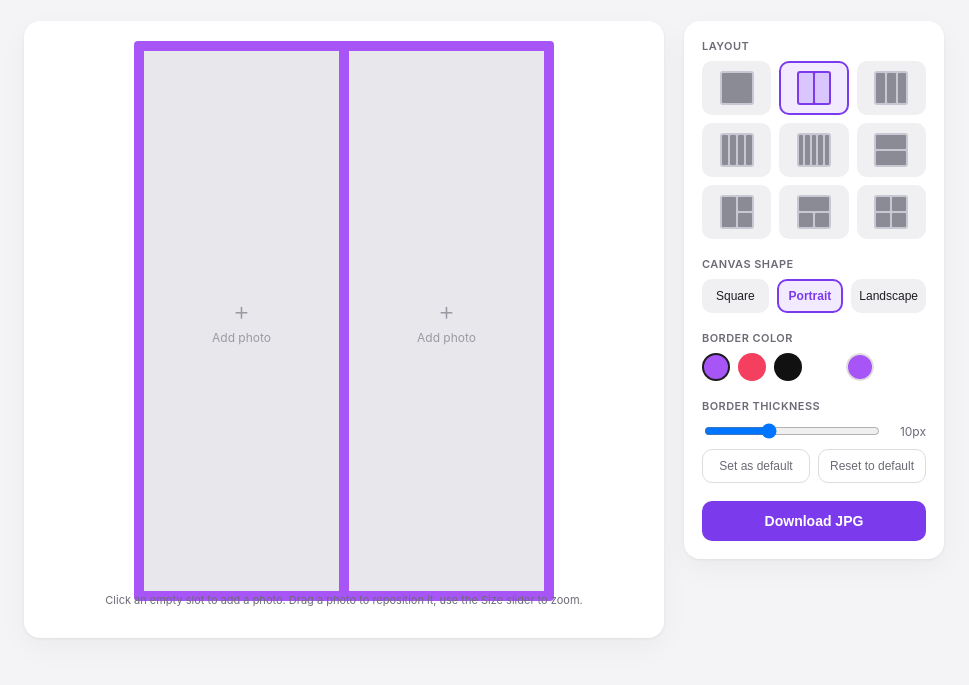
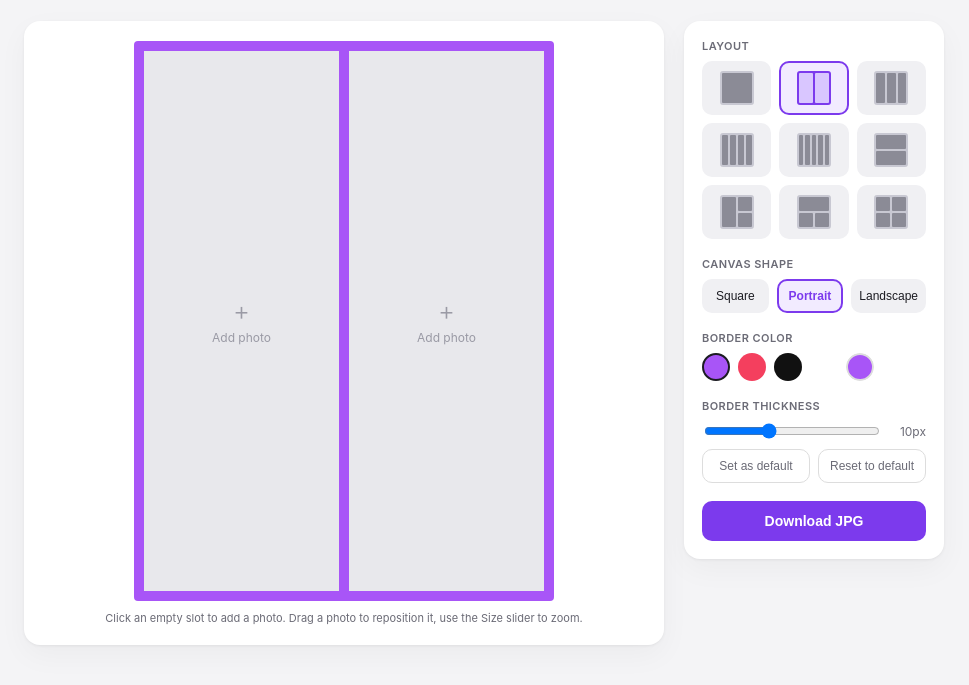
Before and after one commit to arkoriginmacau/collage-maker, a plain HTML site: page index.html in a window 1280 px wide. Shown: the part 71-756 px from the top of the page, without its empty margins (156-1125 px from the left). Drawn offline with Linux system fonts and the light colour scheme.

Commit message:
Fix hint text overlapping frame border

```diff
--- a/index.html
+++ b/index.html
@@ -303,7 +303,7 @@
     font-size:11px;
     color:var(--muted);
     text-align:center;
-    margin-top:-8px;
+    margin:10px 0 0;
   }
 
   input[type=color]{
```
